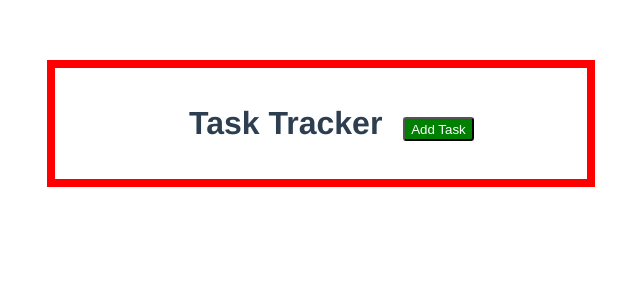
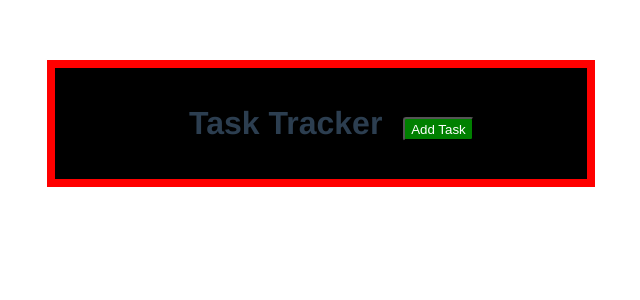
Before and after one commit to Yuvraj883/Task-Manager, a Vue app: page / in a window 1280 px wide. Shown: the top 300 px of the page, without its empty margins (319-959 px from the left). Built offline with nearby package versions, Linux system fonts and the light colour scheme.

Commit message:
Pre build changes

```diff
--- a/src/App.vue
+++ b/src/App.vue
@@ -33,7 +33,7 @@ export default {
       this.showAddTask=!this.showAddTask
     },
     addTask(newTask){
-      alert("Task Added");
+      //alert("Task Added");
       this.tasks= [...this.tasks, newTask]
       localStorage.setItem('Task-tracker-tasks',JSON.stringify(this.tasks))
 
@@ -52,8 +52,8 @@ export default {
   },
 
   mounted(){
-    alert("SAved to local storage");
-  this.task=JSON.parse(localStorage.getItem('Task-tracker-tasks')
+    //alert("SAved to local storage");
+  this.tasks=JSON.parse(localStorage.getItem('Task-tracker-tasks')
   )
   }
 }
@@ -69,7 +69,7 @@ export default {
   margin-top: 60px;
 }
 .container{
-  background-color:white;
+  background-color:black;
   margin: 1rem auto;
   max-width:500px;
   min-width:300px;
```
